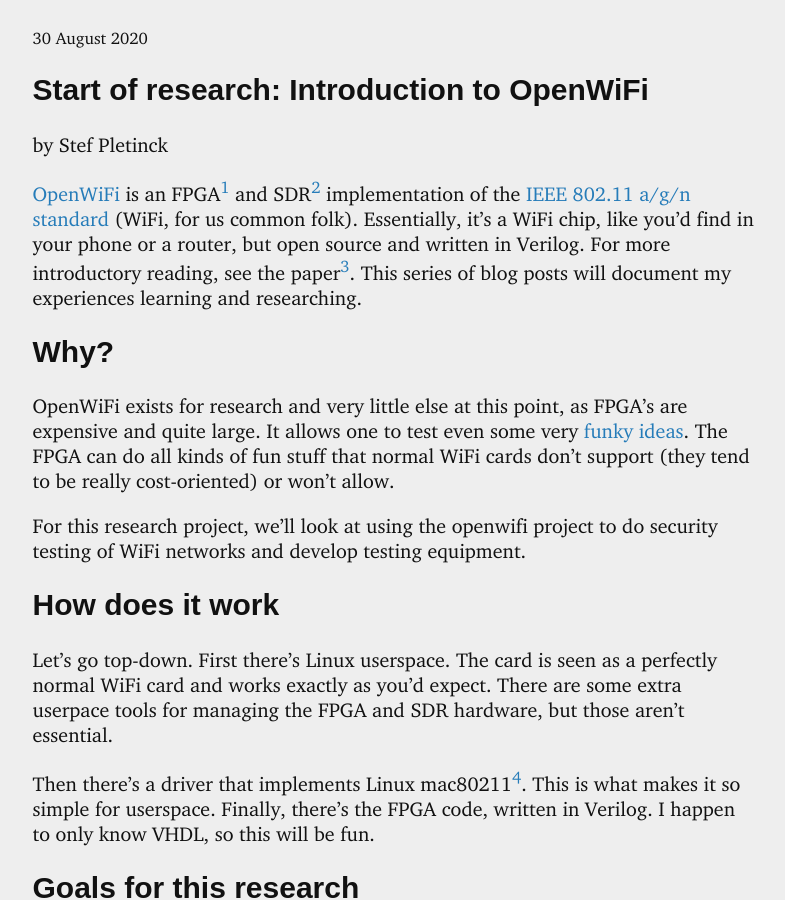
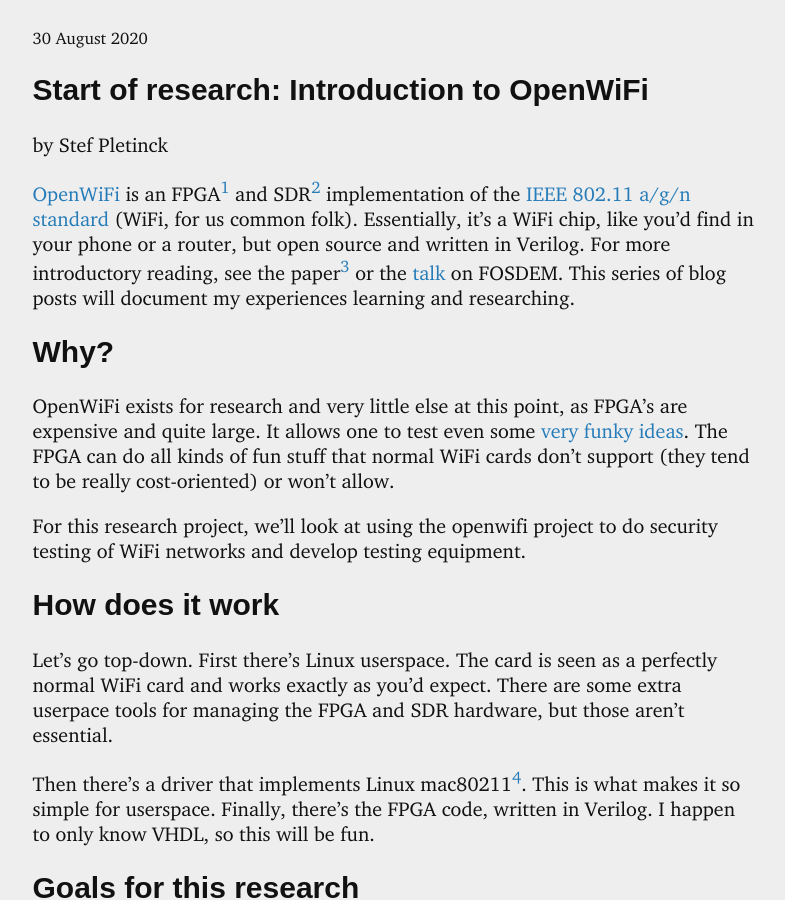
Before and after one commit to Epse/epse.github.io, a Jekyll site: the page built from openwifi/_posts/2020-08-30-introduction-to-openwifi.md, in a window 1280 px wide and 900 px high, scrolled down 720 px. Shown: the whole window, without its empty margins (245-1030 px from the left). Built offline with Jekyll 4.4.1, drawn with Linux system fonts in a browser that asks for light colours; some web fonts are replaced.

Commit message:
Add more links to openwifi

```diff
--- a/openwifi/_posts/2020-08-30-introduction-to-openwifi.md
+++ b/openwifi/_posts/2020-08-30-introduction-to-openwifi.md
@@ -6,13 +6,13 @@
 
 [OpenWiFi](https://github.com/open-sdr/openwifi) is an FPGA[^1] and SDR[^2] implementation of the [IEEE 802.11 a/g/n standard](https://ieeexplore.ieee.org/browse/standards/get-program/page/series?id=68) (WiFi, for us common folk).
 Essentially, it's a WiFi chip, like you'd find in your phone or a router, but open source and written in Verilog.
-For more introductory reading, see the paper[^3].
+For more introductory reading, see the paper[^3] or the [talk](https://www.youtube.com/watch?v=Mq48cGthk7M&feature=youtu.be) on FOSDEM.
 This series of blog posts will document my experiences learning and researching.
 
 
 ## Why?
 OpenWiFi exists for research and very little else at this point, as FPGA's are expensive and quite large.
-It allows one to test even some very [funky ideas](/assets/cross_course_project_openwifi_2020.pdf).
+It allows one to test even some [very](https://www.youtube.com/watch?v=Notn9X482LI&feature=youtu.be) [funky ideas](/assets/cross_course_project_openwifi_2020.pdf).
 The FPGA can do all kinds of fun stuff that normal WiFi cards don't support (they tend to be really cost-oriented) or won't allow.
 
 For this research project, we'll look at using the openwifi project to do security testing of WiFi networks and develop testing equipment.
```
